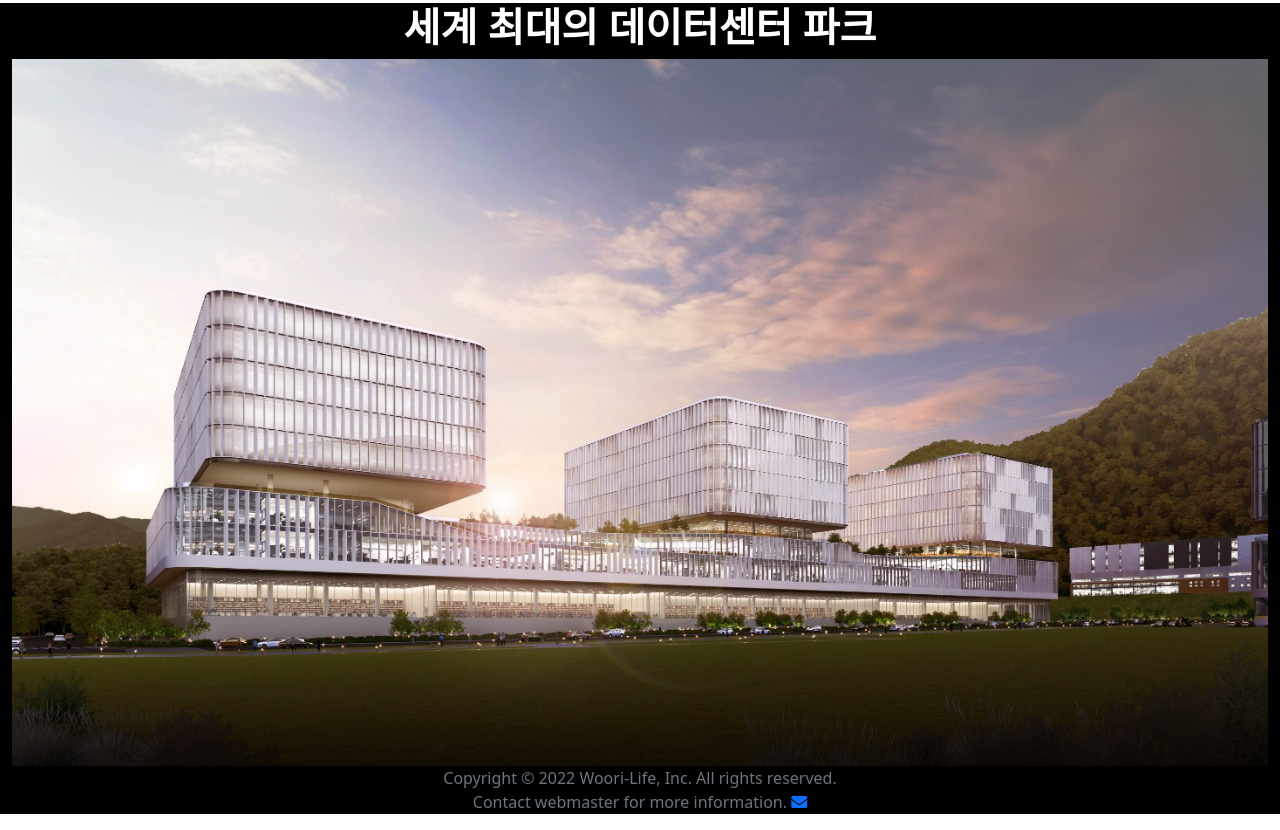
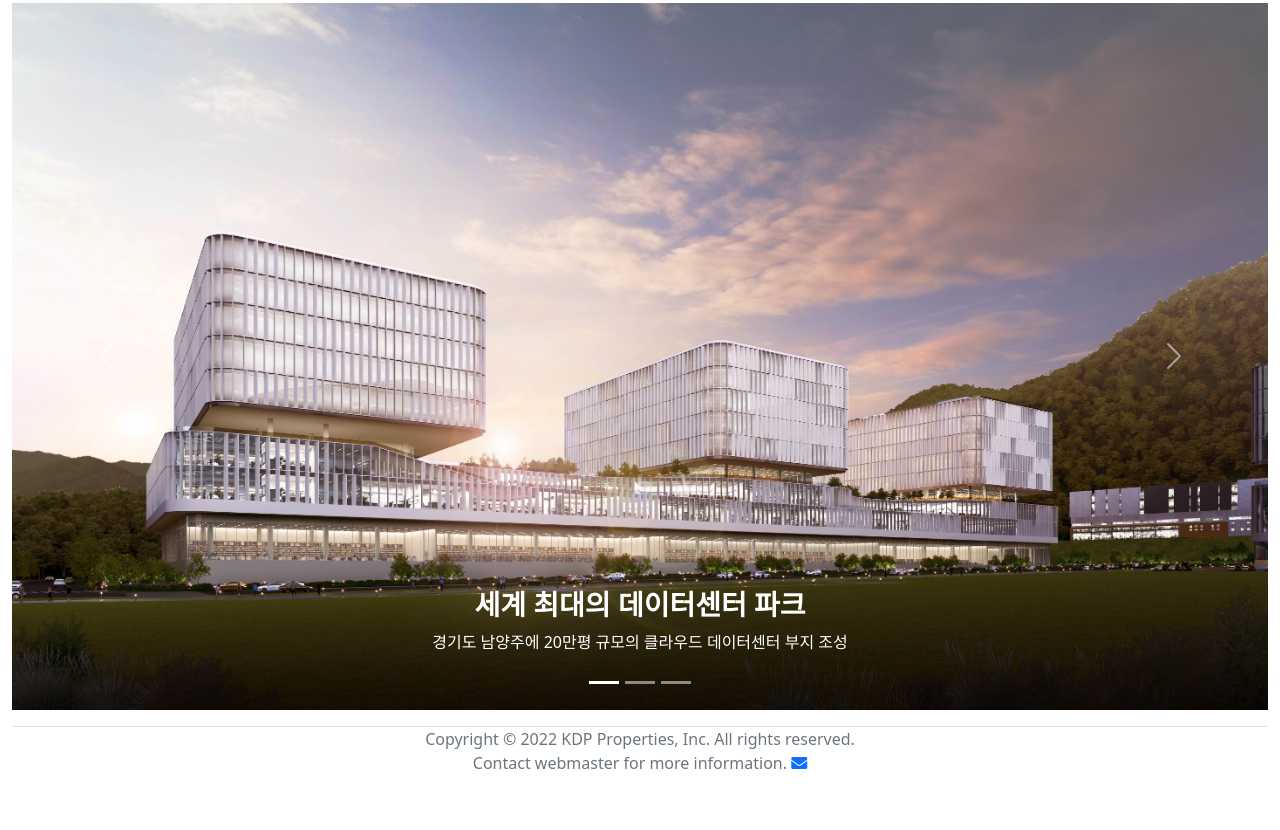
Before and after one commit to neworld0/kdp, a Django app: page / in a window 1280 px wide. Shown: the part 53-883 px from the top of the page. After the commit the page ends 822 px from the top, so only its background shows below. Run offline with Django 4.2, Linux system fonts and the light colour scheme; some libraries are stand-ins or nearby versions.

Commit message:
index.html 수정

```diff
--- a/templates/base.html
+++ b/templates/base.html
@@ -28,10 +28,10 @@
     {% endblock %}
 <!-- 기본 템플릿 안에 삽입될 내용 End -->
 </main>
-<footer class="container-fluid navbar-fixed-bottom text-white bg-black">
-    <div class="border-top-black">
+<footer class="container-fluid navbar-fixed-bottom">
+    <div class="border-top mt-3">
         <div class="text-center">
-            <span class="text-muted">Copyright © 2022 Woori-Life, Inc. All rights reserved.</span>
+            <span class="text-muted">Copyright © 2022 KDP Properties, Inc. All rights reserved.</span>
             <address class="text-muted">Contact webmaster for more information. <a href="mailto:kdp.datacenter@gmail.com"><i class="fa fa-envelope"></i></a></address>
         </div>
     </div>
--- a/templates/kdp_wb/index.html
+++ b/templates/kdp_wb/index.html
@@ -1,24 +1,69 @@
 {% extends 'base.html' %}
 {% block content %}
 {% load static %}
-<div class="container-fluid">
+<!-- <div class="container-fluid">
 	<div class="row text-white bg-black">
-        <div class="col-12 text-center">
-            <h1><strong>세계 최대의 데이터센터 파크</strong></h1>
+        <div class="col-12 text-center mt-3">
+            <h1><strong>세계 최대 데이터센터 파크</strong></h1>
         </div>
             <div class="col-12 text-center">
                 <img src="{% static 'img/kdp_cdc.jpg' %}"
                     alt="kdp" title="datacenter" class="img-fluid">
+                <div class="carousel-caption">
+                    <h2>경기도 남양주시에 20만평 규모의 데이터센터 부지 조성, 1.2GW의 전력 공급</h2>
                 </div>
             </div>
 	</div>
+</div>
+ -->
+<div class="container-fluid">
+    <div id="carouselExampleCaptions" class="carousel slide" data-bs-ride="carousel">
+        <div class="carousel-indicators">
+        <button type="button" data-bs-target="#carouselExampleCaptions" data-bs-slide-to="0" class="active" aria-current="true" aria-label="Slide 1"></button>
+        <button type="button" data-bs-target="#carouselExampleCaptions" data-bs-slide-to="1" aria-label="Slide 2"></button>
+        <button type="button" data-bs-target="#carouselExampleCaptions" data-bs-slide-to="2" aria-label="Slide 3"></button>
+        </div>
+        <div class="carousel-inner">
+        <div class="carousel-item active">
+            <img src="{% static 'img/kdp_cdc.jpg' %}" class="d-block w-100" alt="data_center">
+            <div class="carousel-caption d-none d-md-block">
+            <h3><strong>세계 최대의 데이터센터 파크</strong></h3>
+            <p>경기도 남양주에 20만평 규모의 클라우드 데이터센터 부지 조성</p>
+            </div>
+        </div>
+        <div class="carousel-item">
+            <img src="{% static 'img/kdp_kdp1.jpg' %}" class="d-block w-100" alt="...">
+            <div class="carousel-caption d-none d-md-block">
+                <h3><strong>Korea Digital Park</strong></h3>
+            <p>12만개 이상의 고효율 서버 RACK을 수용할 수 있는 세계 최대 규모의 클라우드 데이터센터</p>
+            </div>
+        </div>
+        <div class="carousel-item">
+            <img src="{% static 'img/kdp_company.png' %}" class="d-block w-100" alt="...">
+            <div class="carousel-caption d-none d-md-block">
+            <h3><strong>KDP Properties, Inc.</strong></h3>
+            <p>클라우드 데이터센터 개발 전문 기업</p>
+            </div>
+        </div>
+        </div>
+        <button class="carousel-control-prev" type="button" data-bs-target="#carouselExampleCaptions" data-bs-slide="prev">
+        <span class="carousel-control-prev-icon" aria-hidden="true"></span>
+        <span class="visually-hidden">Previous</span>
+        </button>
+        <button class="carousel-control-next" type="button" data-bs-target="#carouselExampleCaptions" data-bs-slide="next">
+        <span class="carousel-control-next-icon" aria-hidden="true"></span>
+        <span class="visually-hidden">Next</span>
+        </button>
+    </div>
+
   {% if request.user.is_authenticated %}
-<div id="container">
+  <div id="container-fluid">
       <div class="text-center">
           <div class="my-3">
               <h3 class="p-2">
-                <a href="{% url 'kdp_wb:index' %}" style="color:black">Korea Digital Park</a>
+                  <a href="{% url 'kdp_wb:index' %}" style="color:primary">Korea Digital Park</a>
               </h3>
+          </div>
       </div>
   </div>
 </div>
```
Also changed, not shown: static/style.css (line endings or trailing spaces). Lines whose indentation alone changed are shown as unchanged.
